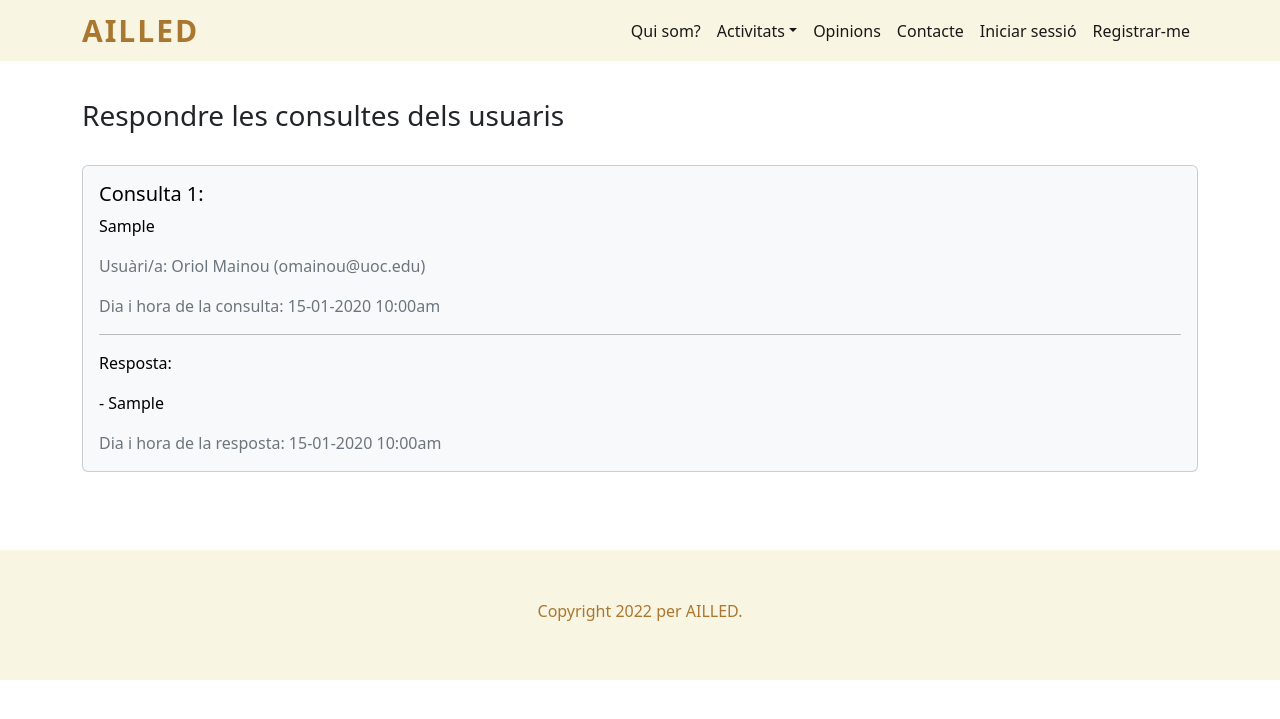
After one commit to omainou/treball_final, a PHP site: page /respondre_formulari_consultes.php in a window 1280 px wide. The commit adds this page. Shown: the top 719 px of the page. Run offline with PHP 8.4, Linux system fonts and the light colour scheme; data comes from the database, SQL or seed files in the repository; tables that the repository leaves empty hold one stand-in row (values such as "Sample post").

Commit message:
Formulari de consultes amb les seves respostes

```diff
--- a/codi_repetit/menu_navegacio.php
+++ b/codi_repetit/menu_navegacio.php
@@ -87,6 +87,9 @@
                   <li>
                     <a class="dropdown-item" href="pagar_activitats.php">Pagar activitats</a>
                   </li>
+                  <li>
+                    <a class="dropdown-item" href="formulari_consultes.php">Consultes</a>
+                  </li>
 
                   <li>
                     <hr class="dropdown-divider">
@@ -122,6 +125,9 @@
                           <a class="dropdown-item" href="admin_newsletter.php">Newsletter</a>
                         </li>
                         <li>
+                          <a class="dropdown-item" href="respondre_formulari_consultes.php">Respondre consultes</a>
+                        </li>
+                        <li>
                           <hr class="dropdown-divider">
                         </li>
                         <?php
--- /dev/null
+++ b/respondre_formulari_consultes.php
@@ -0,0 +1,144 @@
+<?php include "servidor/connexio.php"; ?>
+
+<!doctype html>
+<html lang="es">
+<head>
+  <?php
+    include "codi_repetit/head.php";
+    head();
+  ?>
+</head>
+<body>
+  <header>
+    <?php
+      include "codi_repetit/menu_navegacio.php";
+      menu_navegacio();
+    ?>
+  </header>
+
+  <main>
+    <section id="contingut_pagina">
+      <div class="container">
+        <h3>Respondre les consultes dels usuaris</h3>
+
+        <?php
+          if (isset($_POST["respondre"])) {
+            $id_consulta = $_POST["id_consulta"];
+            $consulta_usuari = $_POST["consulta_usuari"];
+            $admin = $_SESSION['id_usuari_sessio'];
+            $dia = date("Y-m-d");
+            $hora = date('H:i:s');
+
+            $sql_afegir = "INSERT INTO resposta_formulari_consultes (id_consulta, id_admin_resposta, resposta, dia, hora)
+                                  VALUES (:id_consulta, :id_admin_resposta, :resposta, :dia, :hora)";
+            $resultat = $connexio_PDO->prepare($sql_afegir);
+
+            $resultat->execute(array(
+                ":id_consulta" => $id_consulta,
+                ":id_admin_resposta" => $admin,
+                ":resposta" => $consulta_usuari,
+                ":dia" => $dia,
+                ":hora" => $hora
+              )
+            );
+
+            echo "<div class='alert alert-success' role='alert'>Respost correctament.</div>";
+
+          }
+        ?>
+
+        <div class="py-4">
+          <?php
+          $sql_consulta = "SELECT * FROM formulari_consultes ORDER BY dia";
+          $resultat_consulta = $connexio->query($sql_consulta);
+
+          if ($resultat_consulta->num_rows > 0) {
+            $num = 1;
+
+            while ($row_consulta = $resultat_consulta->fetch_assoc()) {
+              ?>
+              <div class="card text-bg-light mb-3">
+                <div class="card-body">
+                  <h5 class="card-title">Consulta <?php echo $num; ?>:</h5>
+
+                  <p class="card-text">
+                    <?php echo $row_consulta["pregunta"]; ?>
+                  </p>
+
+                  <p class="card-text text-muted">
+                    <?php
+                    $sql_usuari_consulta = "SELECT * FROM usuari WHERE id=" . $row_consulta["id_usuari"];
+                    $resultat_usuari_consulta = $connexio->query($sql_usuari_consulta);
+
+                    while ($row_usuari_consulta = $resultat_usuari_consulta->fetch_assoc()) {
+                      echo "Usuàri/a: " . $row_usuari_consulta["nom"] . " (" . $row_usuari_consulta["email"] . ")";
+                    }
+                    ?>
+                  </p>
+
+                  <p class="card-text text-muted">
+                    <?php
+                    $data_convertida = date("d-m-Y", strtotime($row_consulta["dia"]));
+                    $hora_convertida = date("g:ia", strtotime($row_consulta["hora"]));
+                    echo "Dia i hora de la consulta: " . $data_convertida . " " . $hora_convertida;
+                    ?>
+                  </p>
+
+                  <hr>
+
+                  <p class="card-text">Resposta:</p>
+
+                  <?php
+                  $sql_resposta = "SELECT * FROM resposta_formulari_consultes WHERE id_consulta = " . $row_consulta["id"];
+                  $resultat_resposta = $connexio->query($sql_resposta);
+
+                  if ($resultat_resposta->num_rows > 0) {
+                    while ($row_consulta = $resultat_resposta->fetch_assoc()) {
+                      echo "<p class='card-text'>- " . $row_consulta["resposta"] . "</p>";
+
+                      $data_convertida = date("d-m-Y", strtotime($row_consulta["dia"]));
+                      $hora_convertida = date("g:ia", strtotime($row_consulta["hora"]));
+                      echo "<p class='card-text text-muted'>Dia i hora de la resposta: " . $data_convertida . " " . $hora_convertida . "</p>";
+                    }
+                  } else {
+                    ?>
+                    <form class="row g-3" action="respondre_formulari_consultes.php" method="post">
+                      <input type="hidden" name="id_consulta" value="<?php echo $row_consulta['id'] ?>">
+
+                      <div class="col-md-12">
+                        <label for="consulta" class="form-label">Escriu la consulta</label>
+                        <textarea name="consulta_usuari" id="consulta" rows="3" required maxlength="350" class="form-control"></textarea>
+                      </div>
+
+                      <div class="col-12">
+                        <input type="submit" class="btn boto_marro" value="Enviar" name="respondre">
+                      </div>
+                    </form>
+                    <?php
+                  }
+                  ?>
+
+                </div>
+              </div>
+              <?php
+              $num++;
+
+            }
+          }
+          ?>
+
+        </div>
+      </div>
+    </section>
+  </main>
+
+  <footer>
+    <?php
+      include "codi_repetit/peu_pagina.php";
+      footer();
+    ?>
+  </footer>
+
+  <script src="https://cdn.jsdelivr.net/npm/bootstrap@5.2.0-beta1/dist/js/bootstrap.bundle.min.js" integrity="sha384-pprn3073KE6tl6bjs2QrFaJGz5/SUsLqktiwsUTF55Jfv3qYSDhgCecCxMW52nD2" crossorigin="anonymous"></script>
+</body>
+</html>
```
Also changed, not shown: formulari_consultes.php (added, +129 -0 lines).
